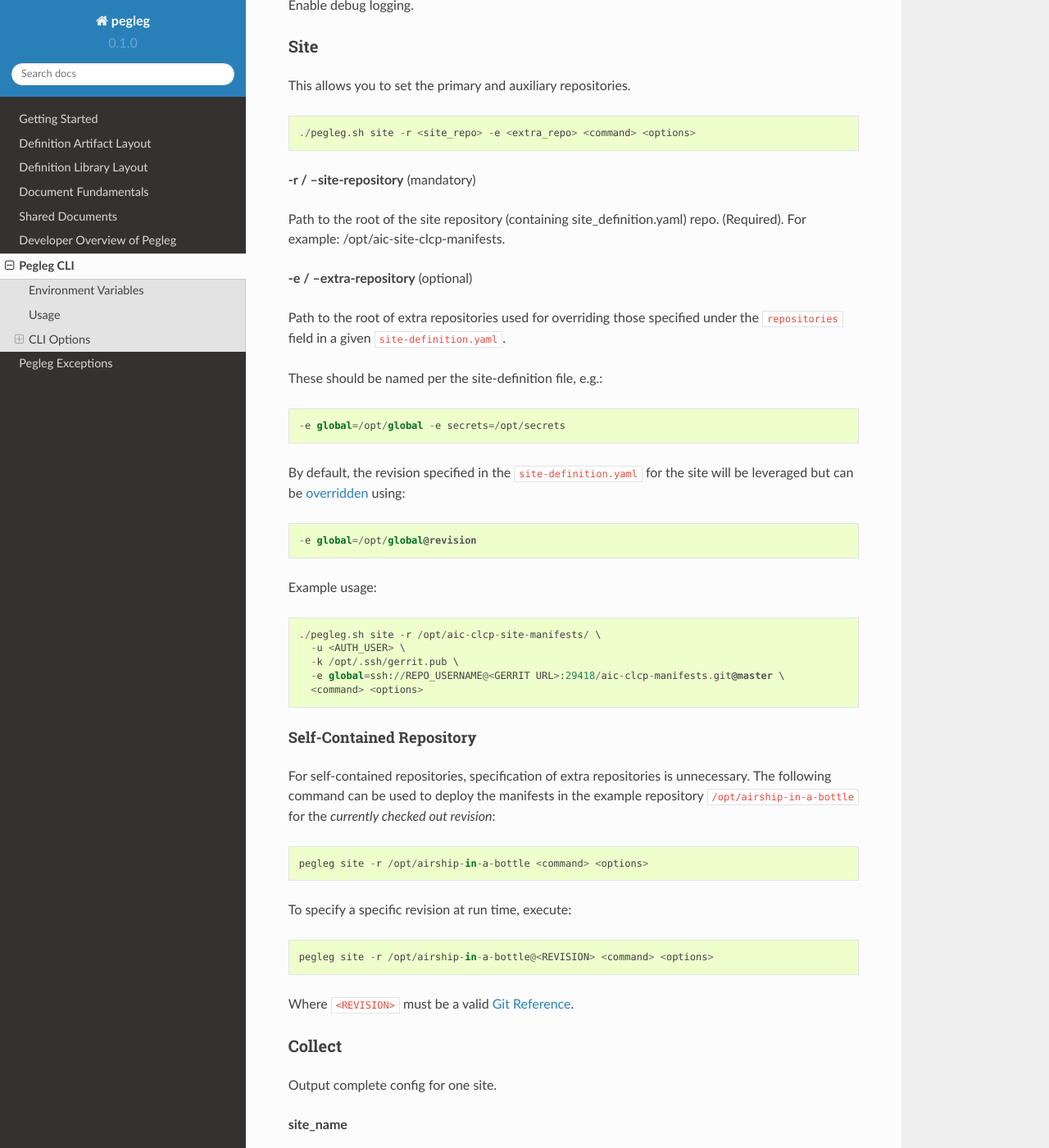
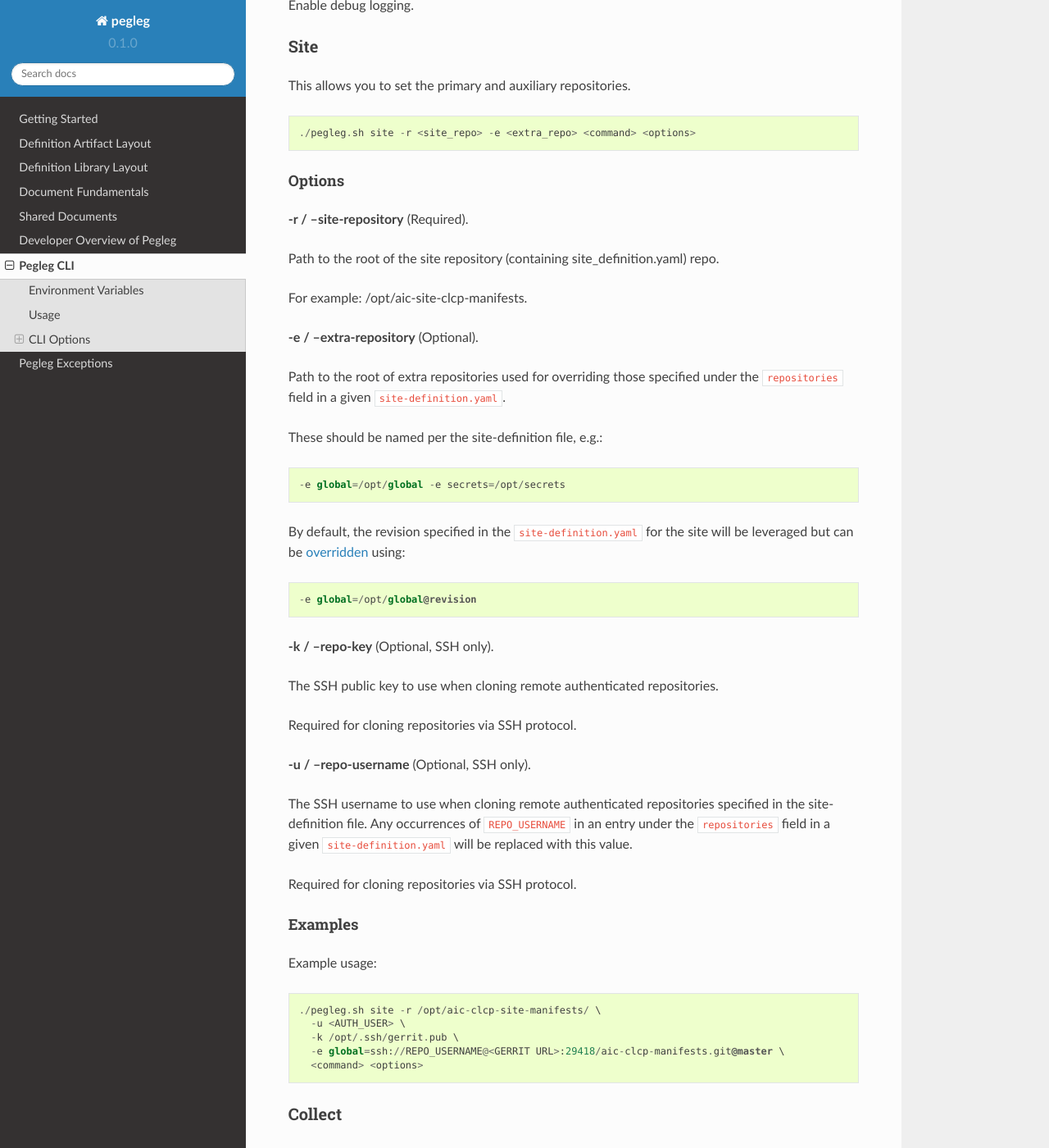
Before and after one commit to airshipit/pegleg, a Sphinx documentation site: the page built from doc/source/cli.rst, in a window 1280 px wide and 1400 px high, scrolled down 1281 px. Shown: the whole window at 82% size. Built offline with Sphinx 7.4.7 and the Read the Docs theme 2.0.0, drawn with Linux system fonts in a browser that asks for light colours; some of the changed text lies outside the part shown.

Commit message:
docs: Add some missing site CLI documentation
This patch set adds documentation for the site render
command which was missing. This also adds information on the
-u/-k site flags, which are needed for SSH authentication.

Change-Id: Icf12a4ed6146ccb968eb473f14a00a1312b9bda6

```diff
--- a/doc/source/cli.rst
+++ b/doc/source/cli.rst
@@ -77,7 +77,7 @@
 CLI Options
 ===========
 
-**-v / --verbose**
+**-v / --verbose** (Optional). False by default.
 
 Enable debug logging.
 
@@ -92,12 +92,16 @@
 
   ./pegleg.sh site -r <site_repo> -e <extra_repo> <command> <options>
 
-**-r / --site-repository** (mandatory)
+Options
+^^^^^^^
+
+**-r / --site-repository** (Required).
 
 Path to the root of the site repository (containing site_definition.yaml) repo.
-(Required). For example: /opt/aic-site-clcp-manifests.
 
-**-e / --extra-repository** (optional)
+For example: /opt/aic-site-clcp-manifests.
+
+**-e / --extra-repository** (Optional).
 
 Path to the root of extra repositories used for overriding those specified
 under the ``repositories`` field in a given :file:`site-definition.yaml`.
@@ -116,6 +120,24 @@
 
   -e global=/opt/global@revision
 
+**-k / --repo-key** (Optional, SSH only).
+
+The SSH public key to use when cloning remote authenticated repositories.
+
+Required for cloning repositories via SSH protocol.
+
+**-u / --repo-username** (Optional, SSH only).
+
+The SSH username to use when cloning remote authenticated repositories
+specified in the site-definition file. Any occurrences of ``REPO_USERNAME``
+in an entry under the ``repositories`` field in a given
+:file:`site-definition.yaml` will be replaced with this value.
+
+Required for cloning repositories via SSH protocol.
+
+Examples
+^^^^^^^^
+
 Example usage:
 
 ::
@@ -126,38 +148,16 @@
     -e global=ssh://REPO_USERNAME@<GERRIT URL>:29418/aic-clcp-manifests.git@master \
     <command> <options>
 
-.. _self-contained-repo:
-
-Self-Contained Repository
-^^^^^^^^^^^^^^^^^^^^^^^^^
-
-For self-contained repositories, specification of extra repositories is
-unnecessary. The following command can be used to deploy the manifests in
-the example repository ``/opt/airship-in-a-bottle`` for the *currently checked
-out revision*:
-
-::
-
-  pegleg site -r /opt/airship-in-a-bottle <command> <options>
-
-To specify a specific revision at run time, execute:
-
-::
-
-  pegleg site -r /opt/airship-in-a-bottle@<REVISION> <command> <options>
-
-Where ``<REVISION>`` must be a valid :ref:`git-reference`.
-
 Collect
 -------
 
 Output complete config for one site.
 
-**site_name**
+**site_name** (Required).
 
-Name of the site. (Required).
+Name of the site.
 
-**-s / --save-location**
+**-s / --save-location** (Optional).
 
 Where to output collected documents. If omitted, the results will be dumped
 to ``stdout``.
@@ -184,6 +184,9 @@
     ./pegleg.sh <command> <options> collect <site_name> -s <save_location> \
       -x P001 -w P002 --validate
 
+Examples
+^^^^^^^^
+
 Example without validation:
 
 ::
@@ -205,36 +208,80 @@
 
 List known sites.
 
-**-o/--output**
+**-o/--output** (Optional).
 
 Where to output.
 
 ::
 
-    ./pegleg <command> <options> list
+  ./pegleg <command> <options> list
 
-    Example:
-    ./pegleg site -r /opt/aic-clcp-site-manifests list -o /workspace
+Results are dumped to ``stdout`` by default.
+
+Examples
+^^^^^^^^
+
+Example:
+
+::
+
+  ./pegleg site -r /opt/aic-clcp-site-manifests list -o /workspace
 
 Show
 ----
 
 Show details for one site.
 
-**site_name**
+**site_name** (Required).
 
-Name of site. (Required).
+Name of site.
 
-**-o /--output**
+**-o /--output** (Optional).
 
 Where to output.
 
 ::
 
-    ./pegleg <command> <options> show site_name
+  ./pegleg <command> <options> show site_name
 
-    Example:
-    ./pegleg site -r /opt/aic-clcp-site-manifests show site_name -o /workspace
+Results are dumped to ``stdout`` by default.
+
+Examples
+^^^^^^^^
+
+Example:
+
+::
+
+  ./pegleg site -r /opt/aic-clcp-site-manifests show site_name -o /workspace
+
+Render
+------
+
+Render documents via `Deckhand`_ for one site.
+
+**site_name** (Required).
+
+Name of site.
+
+**-o /--output** (Optional).
+
+Where to output.
+
+::
+
+  ./pegleg <command> <options> render site_name
+
+Results are dumped to ``stdout`` by default.
+
+Examples
+^^^^^^^^
+
+Example:
+
+::
+
+  ./pegleg site -r /opt/aic-clcp-site-manifests render site_name -o output
 
 .. _linting:
 
@@ -244,58 +291,61 @@
 Sanity checks for repository content. Validations for linting are done
 utilizing `Deckhand Validations`_.
 
-Example:
+**-f / --fail-on-missing-sub-src** (Optional).
+
+Raise Deckhand exception on missing substitution sources. Defaults to True.
+
+**-x <code>** (Optional).
+
+Will exclude the specified lint option. -w takes priority over -x.
+
+**-w <code>** (Optional).
+
+Will warn of lint failures from the specified lint options.
 
 ::
 
-    ./pegleg.sh site -r <site_repo> -e <extra_repo> \
-      lint <site_name> \
-      -f -x <lint_code> -w <lint_code>
+  If you expect certain lint failures, then those lint options can be
+  excluded or you can choose to be warned about those failures using the
+  codes below.
+
+  P001 - Document has storagePolicy cleartext (expected is encrypted) yet
+  its schema is a mandatory encrypted type.
+
+  Where mandatory encrypted schema type is one of:
+  * deckhand/CertificateAuthorityKey/v1
+  * deckhand/CertificateKey/v1
+  * deckhand/Passphrase/v1
+  * deckhand/PrivateKey/v1
+
+  P002 - Deckhand rendering is expected to complete without errors.
+  P003 - All repos contain expected directories.
+
+Examples
+^^^^^^^^
+
+Generic example:
+
+::
+
+  ./pegleg.sh site -r <site_repo> -e <extra_repo> \
+    lint <site_name> \
+    -f -x <lint_code> -w <lint_code>
 
 The most basic way to lint a document set is as follows:
 
 ::
 
-    ./pegleg.sh site -r <site_repo> -e <extra_repo> lint <site_name>
+  ./pegleg.sh site -r <site_repo> -e <extra_repo> lint <site_name>
 
 A more complex example involves excluding certain linting checks:
 
 ::
 
-    ./pegleg.sh site -r /opt/aic-clcp-site-manifests \
-      -e global=/opt/aic-clcp-manifests \
-      lint <site_name> \
-      -x P001 -x P002 -w P003
-
-**-f / --fail-on-missing-sub-src**
-
-Raise Deckhand exception on missing substitution sources. Defaults to True.
-
-**-x <code>**
-
-Will exclude the specified lint option. -w takes priority over -x.
-
-**-w <code>**
-
-Will warn of lint failures from the specified lint options.
-
-::
-
-    If you expect certain lint failures, then those lint options can be
-    excluded or you can choose to be warned about those failures using the
-    codes below.
-
-    P001 - Document has storagePolicy cleartext (expected is encrypted) yet
-    its schema is a mandatory encrypted type.
-
-    Where mandatory encrypted schema type is one of:
-    * deckhand/CertificateAuthorityKey/v1
-    * deckhand/CertificateKey/v1
-    * deckhand/Passphrase/v1
-    * deckhand/PrivateKey/v1
-
-    P002 - Deckhand rendering is expected to complete without errors.
-    P003 - All repos contain expected directories.
+  ./pegleg.sh site -r /opt/aic-clcp-site-manifests \
+    -e global=/opt/aic-clcp-manifests \
+    lint <site_name> \
+    -x P001 -x P002 -w P003
 
 .. _command-line-repository-overrides:
 
@@ -330,12 +380,35 @@
       * <REPO_USERNAME> must be a user with access rights to the repository.
         This value will replace the literal string REPO_USERNAME in the
         corresponding entry under the ``repositories`` field in the relevant
-        :file:`site-definition.yaml`, if applicable
+        :file:`site-definition.yaml` using ``-u`` CLI flag
       * <GERRIT_URL> must be a valid Gerrit URL
       * <PORT> must be a valid authentication port for SSH
       * <REVISION> must be a valid :ref:`git-reference`
       * <REPO_NAME> must be a valid Git repository name,
         e.g. aic-clcp-site-manifests
+
+.. _self-contained-repo:
+
+Self-Contained Repository
+^^^^^^^^^^^^^^^^^^^^^^^^^
+
+For self-contained repositories, specification of extra repositories is
+unnecessary. The following command can be used to deploy the manifests in
+the example repository ``/opt/airship-in-a-bottle`` for the *currently checked
+out revision*:
+
+::
+
+  pegleg site -r /opt/airship-in-a-bottle/deployment_files <command> <options>
+
+To specify a specific revision at run time, execute:
+
+::
+
+  pegleg site -r /opt/airship-in-a-bottle/deployment_files@<REVISION> \
+    <command> <options>
+
+Where ``<REVISION>`` must be a valid :ref:`git-reference`.
 
 .. _git-reference:
 
```
Also changed, not shown: other parts of doc/source/cli.rst (+1 -0 lines).
